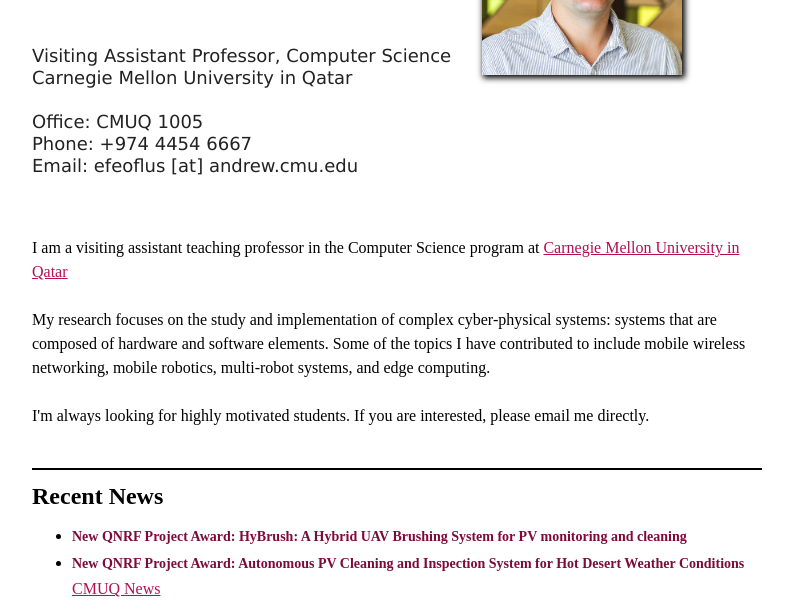
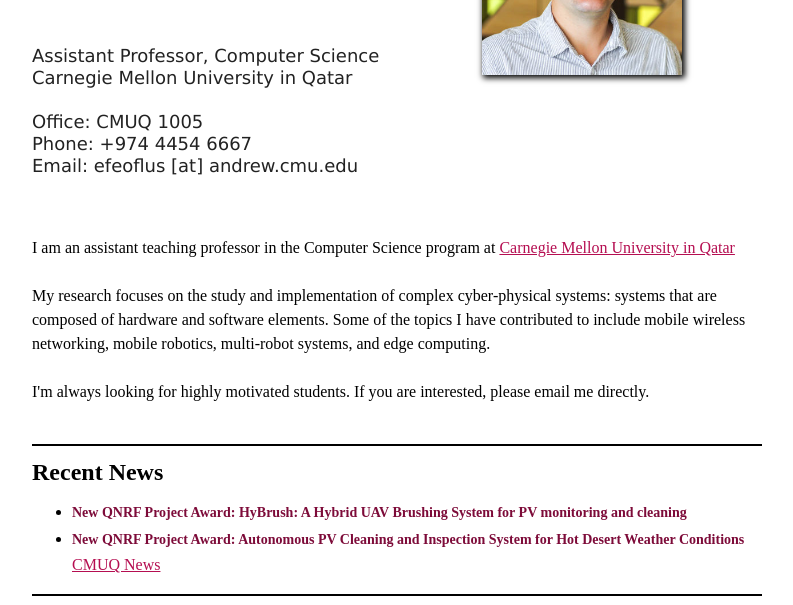
Before and after one commit to EduardoFF/EduardoFF.github.io, a plain HTML site: page index.html in a window 1280 px wide. Shown: the part 195-800 px from the top of the page, without its empty margins (251-1044 px from the left). Drawn offline with Linux system fonts and the light colour scheme.

Commit message:
updated position

```diff
--- a/index.html
+++ b/index.html
@@ -39,7 +39,7 @@
         <div id="header_content">
          <div class="name"> Eduardo <br>Feo-Flushing</div>
 		<p class="affiliate">
-        Visiting Assistant Professor, Computer Science
+        Assistant Professor, Computer Science
 		<br>
 
             Carnegie Mellon University in Qatar
@@ -61,7 +61,7 @@
         <div id="intro">
           <p>
     <br>
-        I am a visiting assistant teaching professor in the Computer Science program at <a href="https://www.qatar.cmu.edu/">Carnegie Mellon University in Qatar</a>
+        I am an assistant teaching professor in the Computer Science program at <a href="https://www.qatar.cmu.edu/">Carnegie Mellon University in Qatar</a>
 <br>
 <br>
 My research focuses on the study and implementation of complex cyber-physical
```
